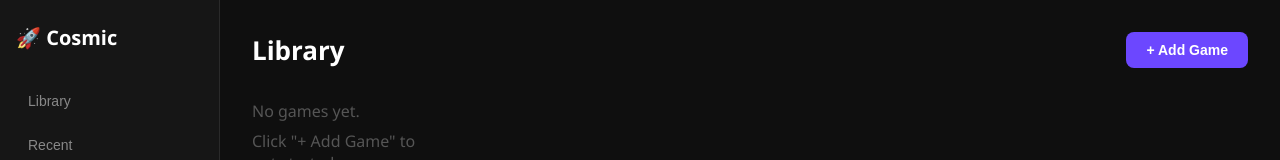
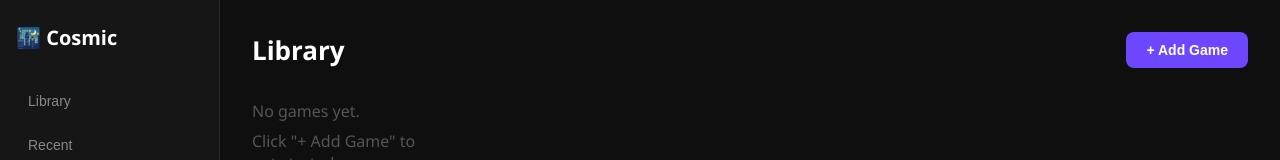
Before and after one commit to AlwaysNameless/Cosmic-Launcher, a React (Vite) app: page / in a window 1280 px wide. Shown: the top 160 px of the page. Built offline with nearby package versions, Linux system fonts and the light colour scheme.

Commit message:
emoji change

```diff
--- a/src/App.jsx
+++ b/src/App.jsx
@@ -8,7 +8,7 @@ function App() {
   return (
     <div className="app">
       <div className="sidebar">
-        <div className="logo">🚀 Cosmic</div>
+        <div className="logo">🌃 Cosmic</div>
         <nav>
           <button className="nav-item">Library</button>
           <button className="nav-item">Recent</button>
```
